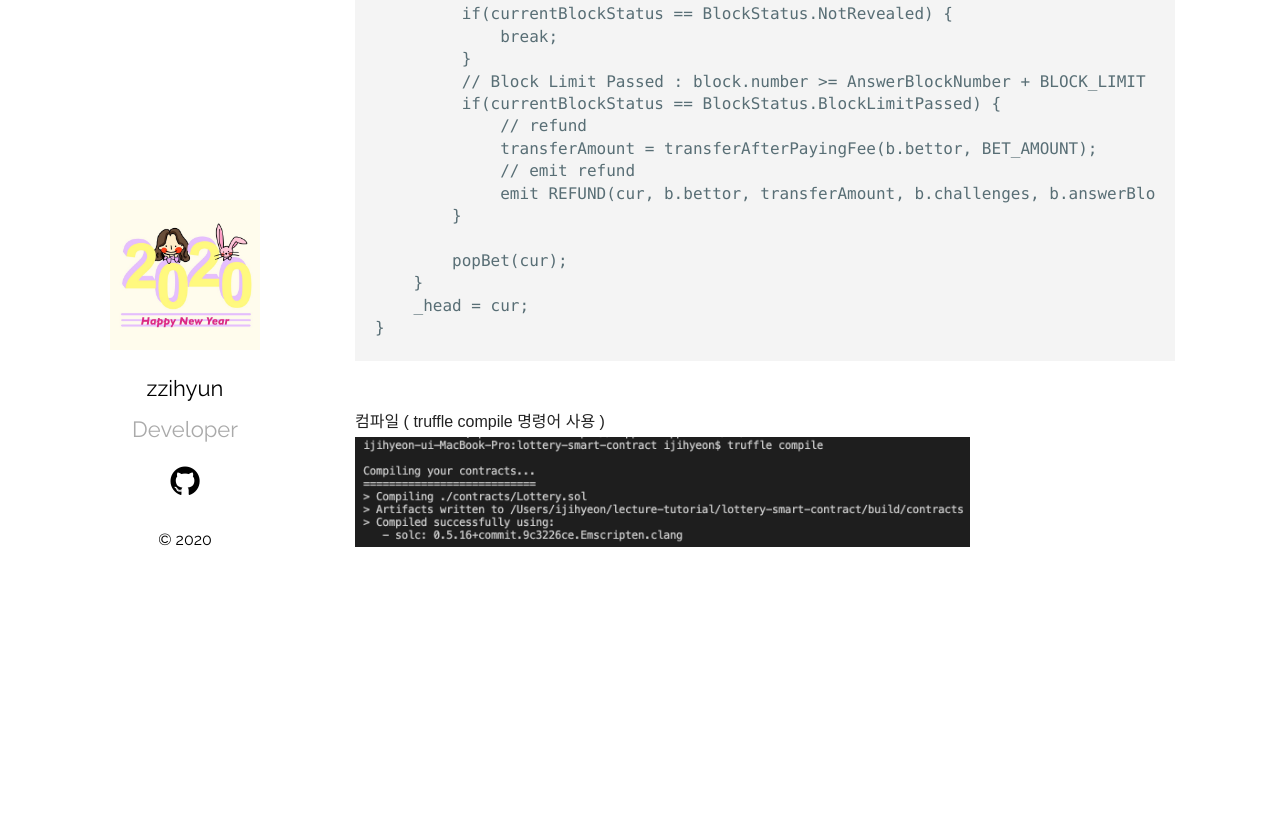
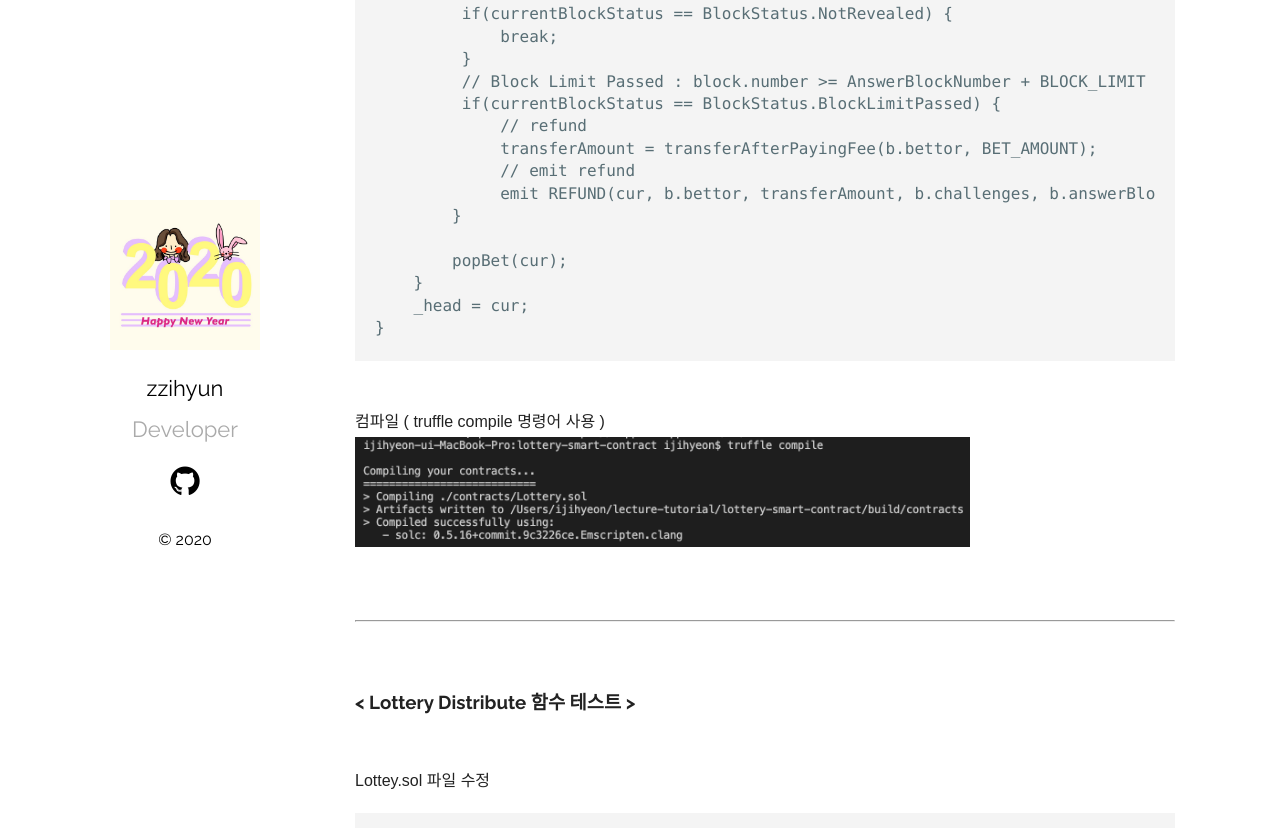
Before and after one commit to jhhhj1002/jhhhj1002.github.io, a Jekyll site: the page built from _posts/2020-04-20-Lottery-Dapp-04.markdown, in a window 1280 px wide and 900 px high, scrolled down 7923 px. Shown: the top 828 px of the window. Built offline with Jekyll 4.4.1, drawn with Linux system fonts in a browser that asks for light colours; before the commit the page ends 8525 px from its top, so only the background shows below that.

Commit message:
Update 2020-04-20-Lottery-Dapp-04.markdown

````diff
--- a/_posts/2020-04-20-Lottery-Dapp-04.markdown
+++ b/_posts/2020-04-20-Lottery-Dapp-04.markdown
@@ -310,3 +310,14 @@ function distribute() public {
 <br/>
 컴파일 ( truffle compile 명령어 사용 )
 <img src="/assets/imgs/Lottery&Dapp_49.png" width="75%" height="45%" >
+
+
+<br/>
+* * *
+<br/>
+<h3>< Lottery Distribute 함수 테스트 ></h3>
+
+<br/>
+Lottey.sol 파일 수정
+```
+```
````
